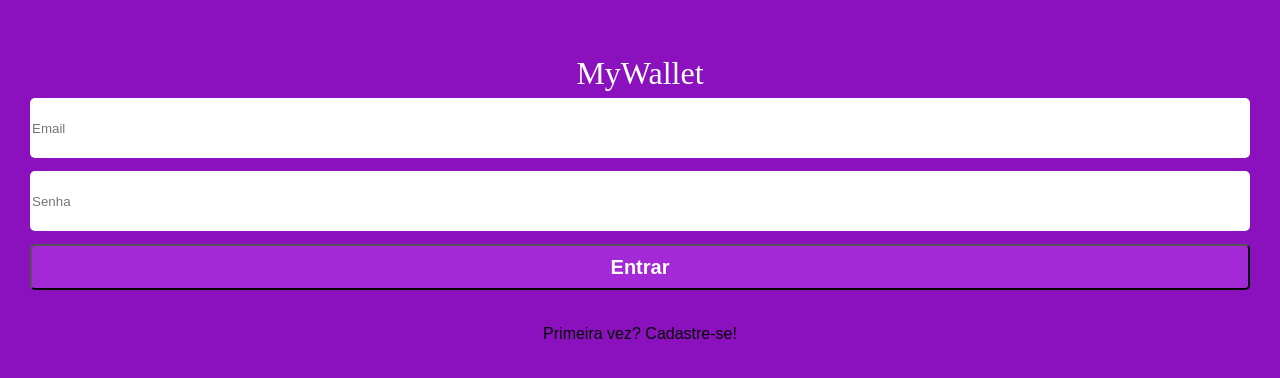
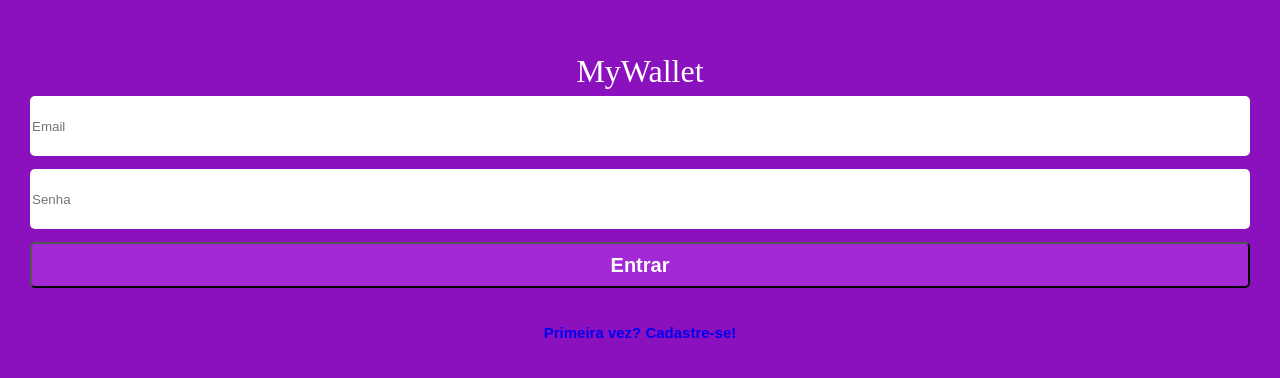
Before and after one commit to Jyagami99/projeto13-mywallet-front, a React (Create React App) app: page / in a window 1280 px wide. Shown: the part 178-556 px from the top of the page. Built offline with nearby package versions, Linux system fonts and the light colour scheme; a web font is replaced by a local one.

Commit message:
feat: add context and some changes in sign in page

```diff
--- a/src/assets/css/reset.css
+++ b/src/assets/css/reset.css
@@ -90,6 +90,7 @@ video {
   font-size: 100%;
   font: inherit;
   vertical-align: baseline;
+  text-decoration: none;
 }
 /* HTML5 display-role reset for older browsers */
 article,
--- a/src/components/App.js
+++ b/src/components/App.js
@@ -1,13 +1,27 @@
-import "../assets/css/reset.css";
+import react, { useState } from "react";
+import { BrowserRouter, Routes, Route } from "react-router-dom";
 import SignIn from "./SignIn/SignIn";
-// import SignUP from "./SignUp";
+import SignUp from "./SignUp/SignUp";
 import GlobalStyles from "../assets/css/GlobalStyle";
 
+import UserContext from "../contexts/UserContext";
+
 function App() {
+  const [user, setUser] = useState(null);
   return (
     <>
       <GlobalStyles />
-      <SignIn />
+      <UserContext.Provider value={{ user, setUser }}>
+        <BrowserRouter>
+          <Routes>
+            <Route path="/" element={<SignIn />} />
+            <Route path="/signup" element={<SignUp />} />
+            {/* <Route path="/feed" element={<Feed />} /> */}
+            {/* <Route path="/feed" element={<Feed />} /> */}
+            {/* <Route path="/feed" element={<Feed />} /> */}
+          </Routes>
+        </BrowserRouter>
+      </UserContext.Provider>
     </>
   );
 }
--- a/src/components/SignIn/SignIn.js
+++ b/src/components/SignIn/SignIn.js
@@ -1,4 +1,5 @@
 import React from "react";
+import { Link } from "react-router-dom";
 import "./styles";
 import { FormLogin, LoginContainer } from "./styles";
 
@@ -13,7 +14,9 @@ function SignIn() {
           <button type="submit" name="Entrar">
             Entrar
           </button>
-          <a>Primeira vez? Cadastre-se!</a>
+          <span>
+            <Link to="/signup">Primeira vez? Cadastre-se!</Link>
+          </span>
         </FormLogin>
       </LoginContainer>
     </>
--- a/src/components/SignIn/styles.js
+++ b/src/components/SignIn/styles.js
@@ -35,6 +35,7 @@ export const FormLogin = styled.form`
     background-color: #a328d6;
     border-radius: 5px;
     margin-bottom: 36px;
+    cursor: pointer;
 
     font-style: normal;
     font-weight: 700;
@@ -43,4 +44,12 @@ export const FormLogin = styled.form`
 
     color: #ffffff;
   }
+  span {
+    font-style: normal;
+    font-weight: 700;
+    font-size: 15px;
+    line-height: 18px;
+
+    color: #ffffff;
+  }
 `;
--- /dev/null
+++ b/src/contexts/UserContext.js
@@ -0,0 +1,5 @@
+import { createContext } from "react";
+
+const UserContext = createContext();
+
+export default UserContext;
--- a/src/index.js
+++ b/src/index.js
@@ -2,5 +2,7 @@ import React from "react";
 import ReactDOM from "react-dom";
 import App from "./components/App";
 
+import "./assets/css/reset.css";
+
 // ReactDOM.render(<App />, document.getElementById("root"));
 ReactDOM.render(<App />, document.querySelector(".root"));
```
